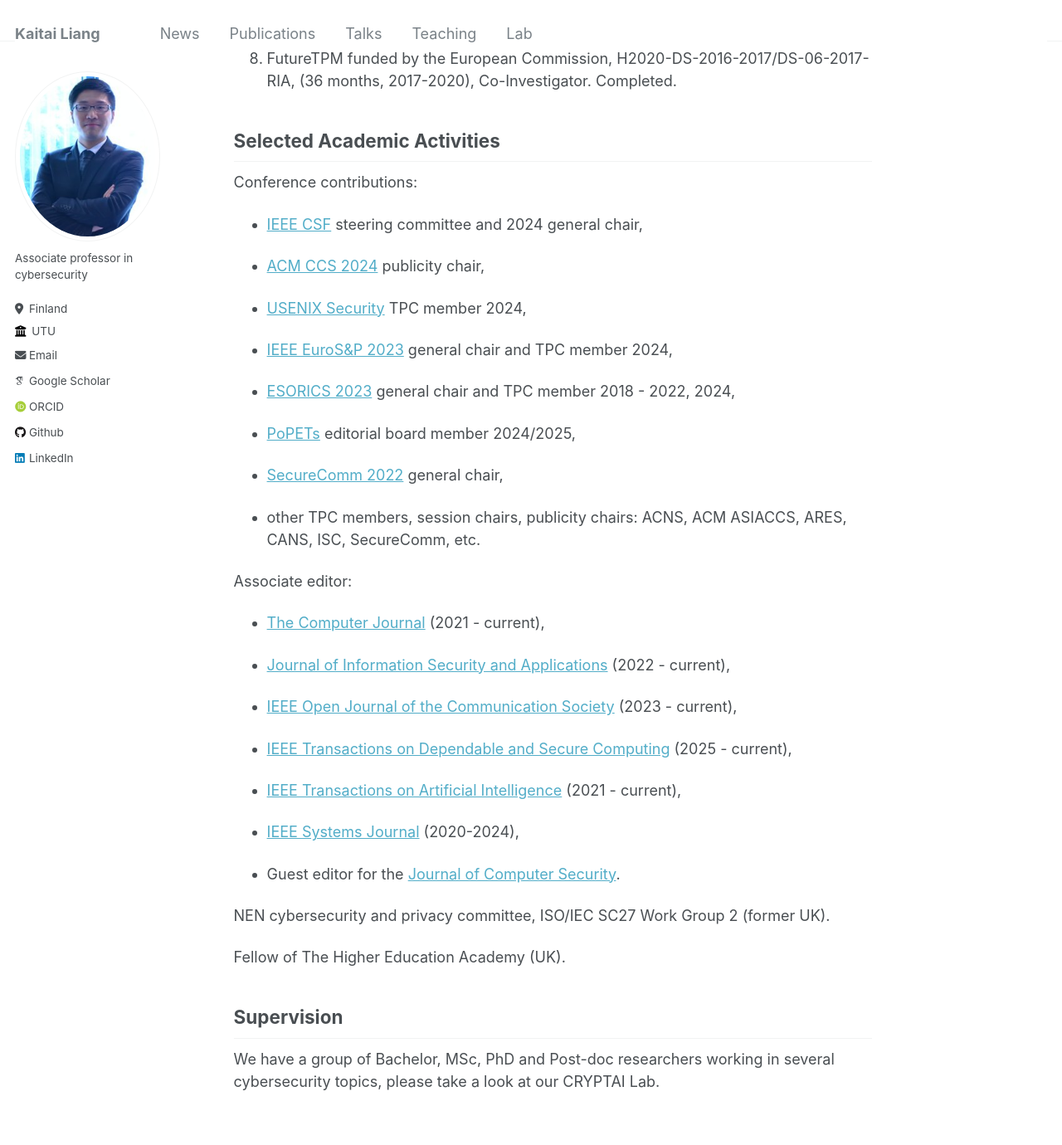
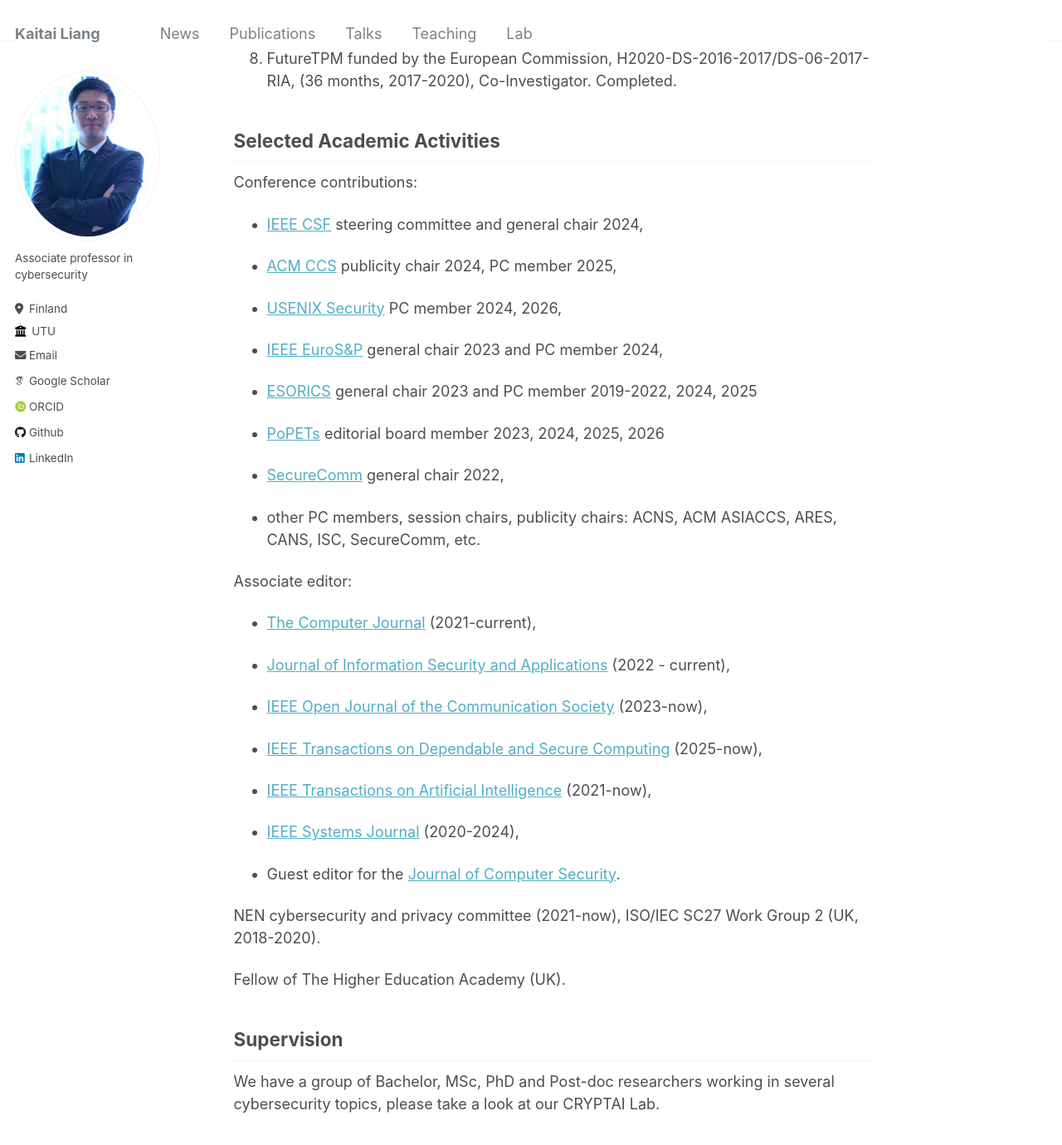
Before and after one commit to kaitailiang/kaitailiang.github.io, a Jekyll site: the page built from _pages/about.md, in a window 1280 px wide and 1400 px high, scrolled down 2689 px. Shown: the top 1380 px of the window at 83% size. Built offline with Jekyll 4.4.1, drawn with Linux system fonts in a browser that asks for light colours; some web fonts are replaced.

Commit message:
Update about.md

```diff
--- a/_pages/about.md
+++ b/_pages/about.md
@@ -41,40 +41,40 @@ Selected Academic Activities
 ------
 Conference contributions:
 
-- [IEEE CSF](https://csf2024.ieee-security.org/) steering committee and 2024 general chair,
+- [IEEE CSF](https://csf2024.ieee-security.org/) steering committee and general chair 2024,
 
-- [ACM CCS 2024](https://www.sigsac.org/ccs/CCS2024/call-for/call-for-papers.html) publicity chair,
+- [ACM CCS](https://www.sigsac.org/ccs/CCS2024/call-for/call-for-papers.html) publicity chair 2024, PC member 2025,
 
-- [USENIX Security](https://www.usenix.org/conference/usenixsecurity24) TPC member 2024,
+- [USENIX Security](https://www.usenix.org/conference/usenixsecurity24) PC member 2024, 2026,
 
-- [IEEE EuroS&P 2023](https://eurosp2023.ieee-security.org/) general chair and TPC member 2024,
+- [IEEE EuroS&P](https://eurosp2023.ieee-security.org/) general chair 2023 and PC member 2024,
 
-- [ESORICS 2023](https://esorics2023.org/) general chair and TPC member 2018 - 2022, 2024,
+- [ESORICS](https://esorics2023.org/) general chair 2023 and PC member 2019-2022, 2024, 2025
 
-- [PoPETs](https://petsymposium.org/cfp24.php) editorial board member 2024/2025,
+- [PoPETs](https://petsymposium.org/cfp24.php) editorial board member 2023, 2024, 2025, 2026
 
-- [SecureComm 2022](https://securecomm.eai-conferences.org/2022/) general chair,
+- [SecureComm](https://securecomm.eai-conferences.org/2022/) general chair 2022,
 
-- other TPC members, session chairs, publicity chairs: ACNS, ACM ASIACCS, ARES, CANS, ISC, SecureComm, etc.
+- other PC members, session chairs, publicity chairs: ACNS, ACM ASIACCS, ARES, CANS, ISC, SecureComm, etc.
 
 Associate editor:
 
-- [The Computer Journal](https://academic.oup.com/comjnl/pages/Editorial_Board) (2021 - current),
+- [The Computer Journal](https://academic.oup.com/comjnl/pages/Editorial_Board) (2021-current),
 
 - [Journal of Information Security and Applications](https://www.sciencedirect.com/journal/journal-of-information-security-and-applications) (2022 - current),
 
-- [IEEE Open Journal of the Communication Society](https://www.comsoc.org/publications/journals/ieee-ojcoms) (2023 - current),
+- [IEEE Open Journal of the Communication Society](https://www.comsoc.org/publications/journals/ieee-ojcoms) (2023-now),
 
-- [IEEE Transactions on Dependable and Secure Computing](https://www.computer.org/csdl/journal/tq) (2025 - current),
+- [IEEE Transactions on Dependable and Secure Computing](https://www.computer.org/csdl/journal/tq) (2025-now),
 
-- [IEEE Transactions on Artificial Intelligence](https://cis.ieee.org/publications/ieee-transactions-on-artificial-intelligence) (2021 - current),
+- [IEEE Transactions on Artificial Intelligence](https://cis.ieee.org/publications/ieee-transactions-on-artificial-intelligence) (2021-now),
 
 - [IEEE Systems Journal](https://ieeesystemsjournal.org/journal-of-boards/) (2020-2024),
 
 - Guest editor for the [Journal of Computer Security](https://www.iospress.com/catalog/journals/journal-of-computer-security).
 
 
-NEN cybersecurity and privacy committee, ISO/IEC SC27 Work Group 2 (former UK).
+NEN cybersecurity and privacy committee (2021-now), ISO/IEC SC27 Work Group 2 (UK, 2018-2020).
 
 Fellow of The Higher Education Academy (UK).
 
```
